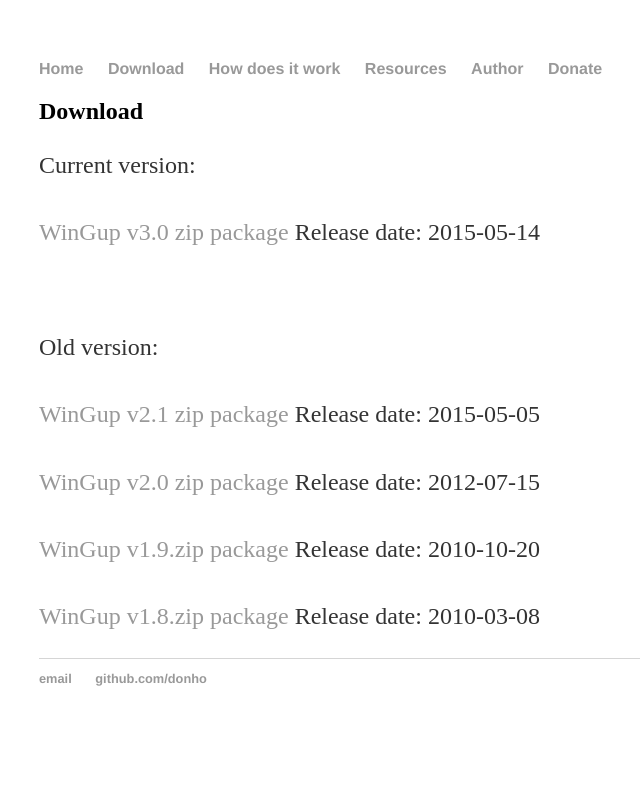
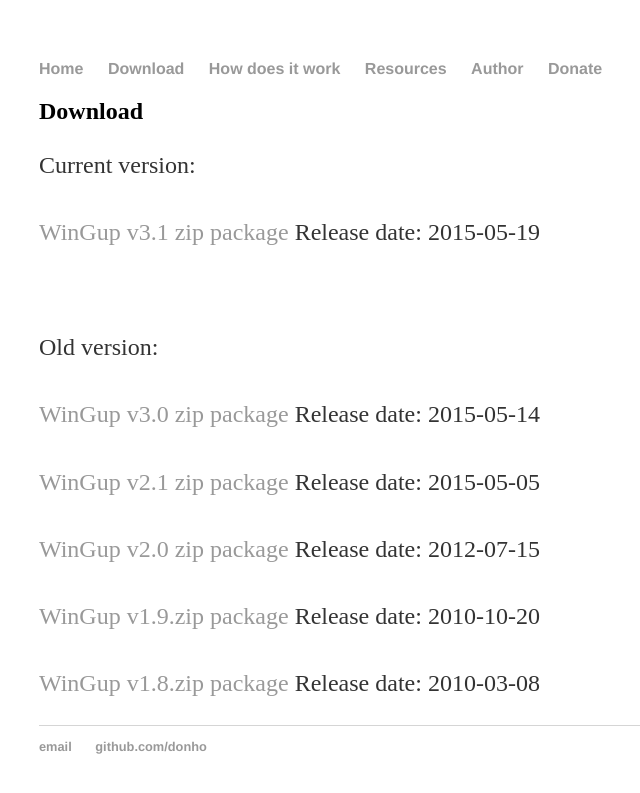
Before and after one commit to gupwin32/gupwin32.github.io, a Jekyll site: the page built from download/index.html, in a window 1280 px wide. Shown: the top 793 px of the page, without its empty margins (153-793 px from the left). Built offline with Jekyll 4.4.1, drawn with Linux system fonts in a browser that asks for light colours.

Commit message:
Update index.html

```diff
--- a/download/index.html
+++ b/download/index.html
@@ -6,11 +6,12 @@ title: Download
 <h2>Download</h2>
 <p>
 Current version:<br/>
-<a href="/repository/wingup.v3.0.bin.zip"><br />WinGup v3.0 zip package</a> Release date: 2015-05-14
+<a href="/repository/wingup.v3.1.bin.zip"><br />WinGup v3.1 zip package</a> Release date: 2015-05-19
 </p>
 <p>&nbsp;</p>
 <p>
 Old version:<br/>
+<a href="/repository/wingup.v3.0.bin.zip"><br />WinGup v3.0 zip package</a> Release date: 2015-05-14<br/>
 <a href="/repository/wingup.v2.1.bin.zip"><br />WinGup v2.1 zip package</a> Release date: 2015-05-05<br/>
 <a href="/repository/wingup.v2.0.bin.zip"><br />WinGup v2.0 zip package</a> Release date: 2012-07-15<br/>
 <a href="/repository/wingup.v1.9.bin.zip"><br />WinGup v1.9.zip package</a> Release date: 2010-10-20<br/>
```
